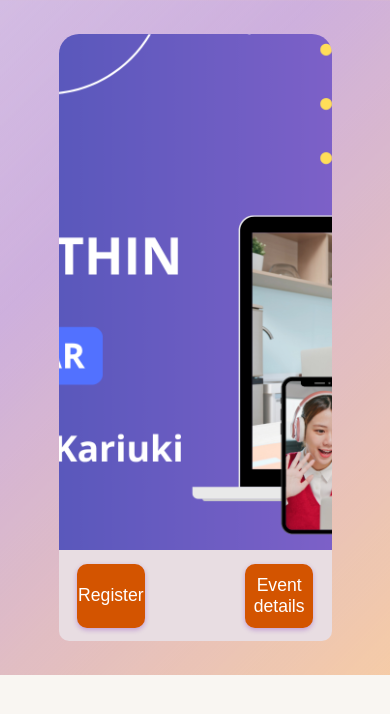
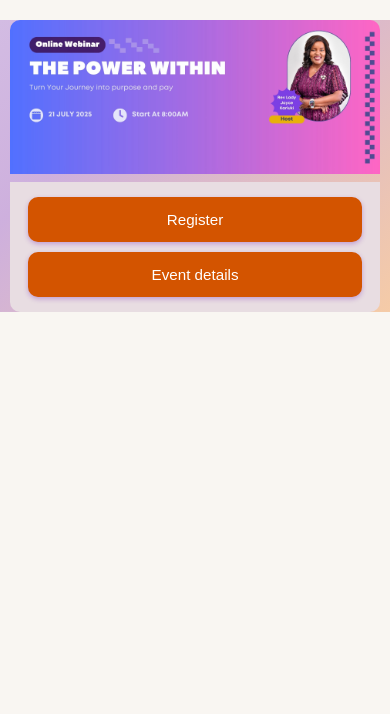
Before and after one commit to KarathiBrian/testWebinar, a React (Vite) app: page /home in a window 390 px wide. Shown: the top 714 px of the page. Built offline with nearby package versions, Linux system fonts and the light colour scheme.

Commit message:
second change

```diff
--- a/src/Css/Home.css
+++ b/src/Css/Home.css
@@ -1,112 +1,127 @@
-body{
+body {
   margin: 0;
   padding: 0;
   box-sizing: border-box;
 }
 
-.outerBig{
+.outerBig {
   height: 80vh;
   width: 100%;
   display: flex;
   justify-content: center;
   align-items: center;
-/* background-color: beige; */
 }
-.containerHold{
+
+.containerHold {
   height: 100%;
   width: 100%;
-
-/* background: linear-gradient(150deg, #5D3F6A, rgba(230, 230, 250, 0.15) 45%, #F5E8C7); */
-/* background: linear-gradient(150deg, #5D3F6A, rgba(232, 236, 239, 0.15) 45%, #F7B32B); */
-
   background: linear-gradient(135deg, #D3BCE3, rgba(106, 13, 173, 0.3) 30%, #F5CBA7);
   animation: gradientShift 8s ease infinite;
-/* background: linear-gradient(45deg, #FADADD, rgba(253, 216, 53, 0.15) 45%, #C1E1C1); */
-/* background: linear-gradient(135deg, #C3AED6, rgba(230, 230, 250, 0.1) 40%, #FFC107); */
-/* background: linear-gradient(45deg, #F7C8D8, rgba(244, 196, 48, 0.2) 40%, #A3D8D3); */
-/* background: linear-gradient(90deg, #FF9999, rgba(255, 209, 220, 0.15) 50%, #A9B7A0); */
-/* background: linear-gradient(135deg, #D3BCE3, rgba(106, 13, 173, 0.3) 30%, #F5CBA7); */
-
-/* background-image: url(../assets/pexels-codioful-7130555.jpg); */
   background-size: cover;
   background-position: center;
   display: flex;
   justify-content: center;
   align-items: center;
 }
-.holder{
+
+.holder {
   height: 90%;
   width: 70%;
-/* background-color: blueviolet; */
   display: flex;
   flex-direction: column;
-/* background-image: url(../assets/pexels-codioful-7130498.jpg); */
   border-radius: 20px;
+}
 
-background-image: url(../assets/ad2.png);
+.up {
+  height: 70%;
+  width: 100%;
+  border-radius: 10px 10px 0 0;
   background-position: center;
   background-size: cover;
-
 }
 
-.up{
-height: 85%;
+.up img {
+  height: 100%;
   width: 100%;
-/* background-color:blueviolet ; */
   border-radius: 10px 10px 0 0;
-/* background-image: url(../assets/ad2.png);
-background-position: center;
-background-size: cover; */
+  object-fit: cover;
 }
-.down{
-height: 15%;
+
+.down {
+  height: 30%;
   width: 100%;
-/* background-color: darkorchid; */
+  background-color: #E8DDE2;
   border-radius: 0 0 10px 10px;
   display: flex;
   gap: 80px;
   justify-content: center;
   align-items: center;
-background-color: #E8DDE2;
-/* background-color: #E6EAF0; */
-/* background-color: #F0E4D7; */
-  /* padding: 15px; */
   text-align: center;
 }
-.down button{
-height: 70%;
+
+.down button {
+  height: 45%;
   width: 25%;
   border-radius: 10px;
   border: none;
-
-/* background-color: #6A0DAD; */
-/* background-color: #4A70A8; */
-/* background-color: #D35400; */
   background-color: #D35400;
   color: #FFFFFF;
-  /* padding: 12px 30px; */
   margin: 0 10px;
-  border: none;
   font-size: 1.1em;
   font-weight: 500;
   cursor: pointer;
-  text-decoration: none;
   transition: all 0.3s ease;
   box-shadow: 0 2px 5px rgba(106, 13, 173, 0.3);
-  display: inline-block;
+}
 
-
-}
 .down button:hover {
   background-color: #5A82C1;
   transform: translateY(-2px) scale(1.05);
   box-shadow: 0 4px 10px rgba(106, 13, 173, 0.5);
+}
 
-@media (max-width: 600px) {
-  .button-container .btn {
-    display: block;
-    margin: 10px auto;
-    width: 70%;
+/* 💡 Mobile responsiveness */
+@media screen and (max-width: 768px) {
+  .outerBig {
+    height: auto;
+    padding: 20px 0;
+  }
+
+  .holder {
+    width: 90%;
+    height: auto;
+  }
+
+  .up {
+    height: auto;
+  }
+
+  .up img {
+    height: auto;
+    width: 100%;
+  }
+
+  .down {
+    flex-direction: column;
+    gap: 10px;
+    height: auto;
+    padding: 15px 0;
+  }
+
+  .down button {
+    width: 80%;
+    height: 45px;
+    font-size: 1em;
   }
 }
+
+@media screen and (max-width: 480px) {
+  .holder {
+    width: 95%;
   }
+
+  .down button {
+    width: 90%;
+    font-size: 0.95em;
+  }
+}
--- a/src/Pages/Home.jsx
+++ b/src/Pages/Home.jsx
@@ -2,6 +2,8 @@ import React from 'react'
 import "../Css/Home.css"
 import {Link} from "react-router-dom"
 import { useNavigate } from 'react-router-dom'
+import newImg from "../assets/nw1.jpg"
+
 const Home = () => {
 const navigate= useNavigate()
 
@@ -22,8 +24,10 @@ navigate("/details")
 <div className='outerBig'>
 <div className='containerHold'>
 <div className='holder'>
+
+
 <div className='up'>
-
+<img src={newImg} alt="" />
 
 </div>
 
```
Also changed, not shown: src/assets/nw1.jpg (added). Lines whose indentation alone changed are shown as unchanged.
